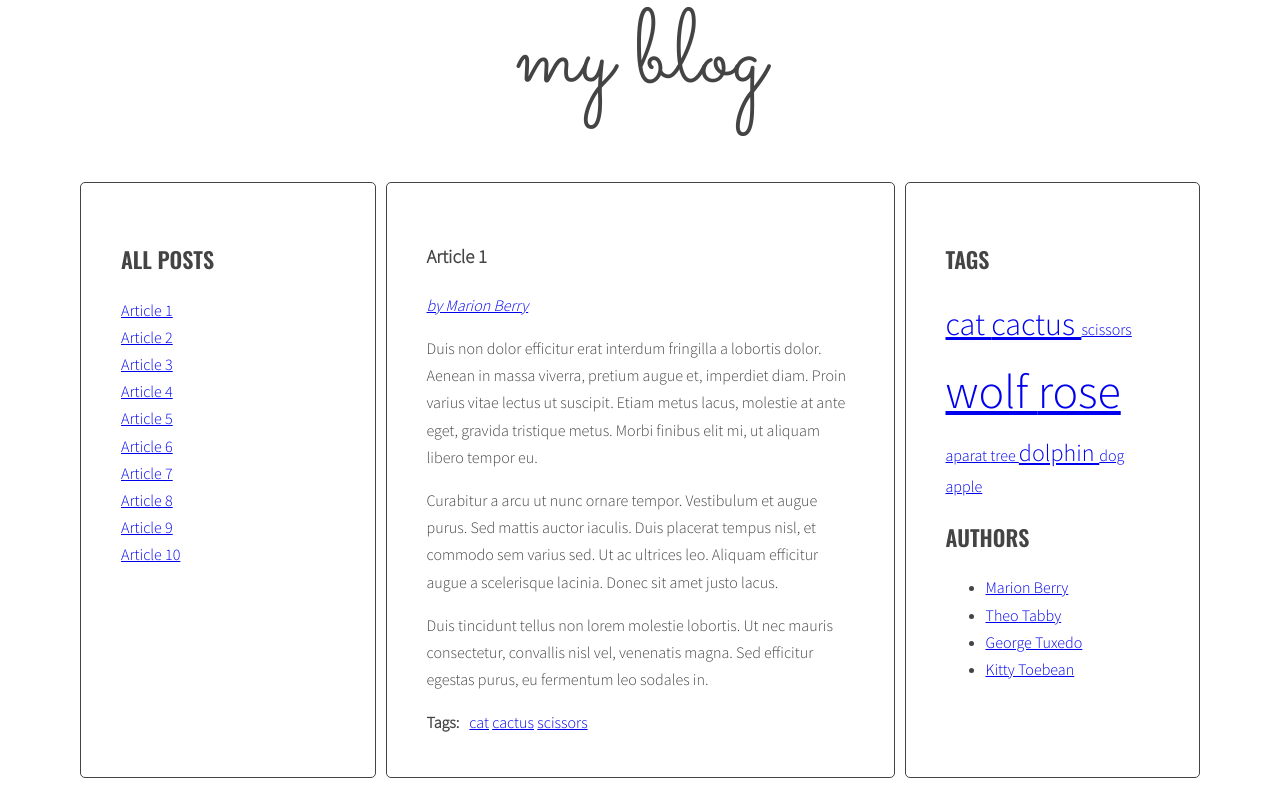
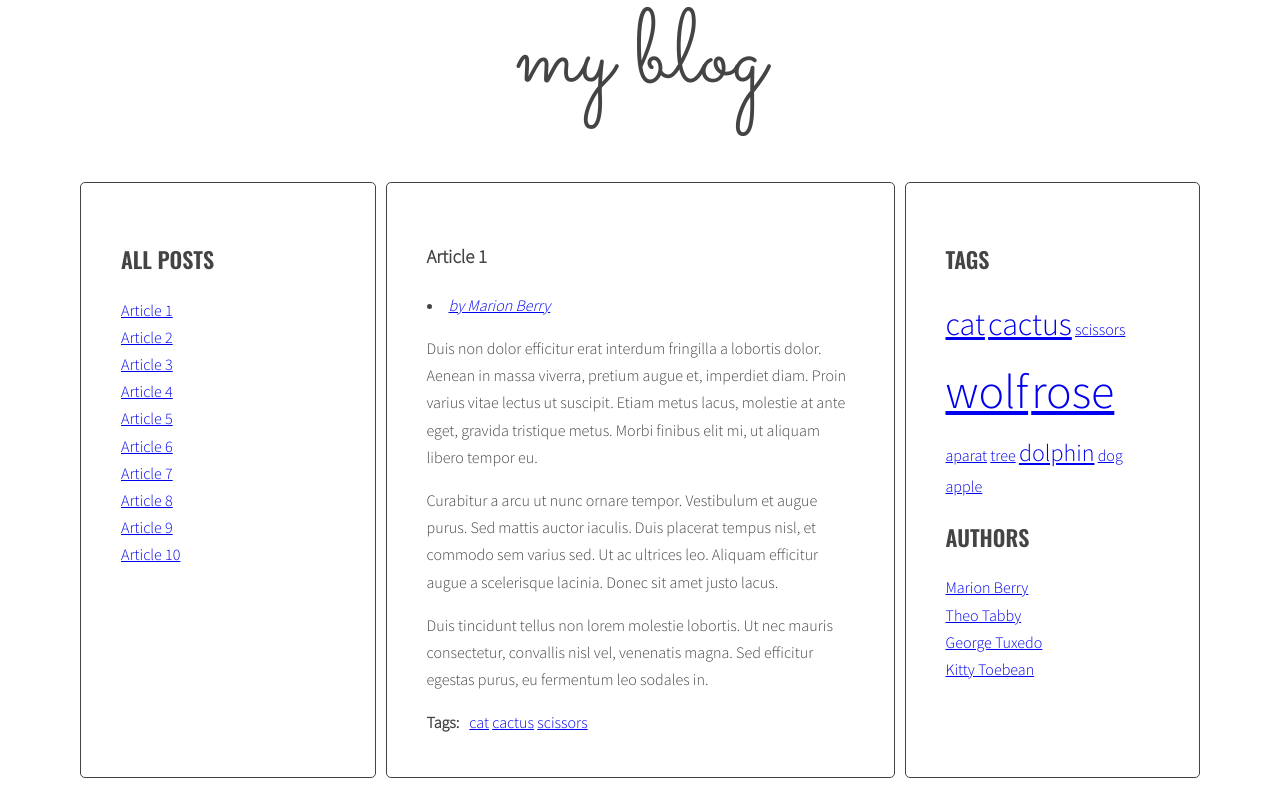
Before and after one commit to christopher-5/javascript-blog, a website: page index.html in a window 1280 px wide. Drawn offline with nearby package versions, Linux system fonts and the light colour scheme.

Commit message:
add handlebars

```diff
--- a/css/style.css
+++ b/css/style.css
@@ -103,10 +103,9 @@ body {
 .post-tags p {
   margin: 0 10px 0 0;
 }
-.list.tags {
-  display: block;
+a.active{
+  font-weight: bold;
 }
-
 .tag-size-1 {
   font-size: 16px;
 }
--- a/index.html
+++ b/index.html
@@ -191,6 +191,7 @@
             <aside class="sidebar">
               <h2 class="section-title">Tags</h2>
               <ul class="list tags">
+
                 <!-- <li><a href="#">design</a> <span>(6)</span></li>
                 <li><a href="#">code</a> <span>(5)</span></li>
                 <li><a href="#">tutorials</a> <span>(4)</span></li>
@@ -198,7 +199,7 @@
                 <li><a href="#">news</a> <span>(6)</span></li> -->
               </ul>
               <h2 class="section-title">Authors</h2>
-              <ul id="authors">
+              <ul id="authors" class='list'>
                 <!-- <li>
                   <a href="#">
                     <span class="author-name">Kitty Toebean</span>
@@ -225,6 +226,33 @@
         </div>
       </div>
 
+      <script src="https://cdnjs.cloudflare.com/ajax/libs/handlebars.js/4.1.0/handlebars.min.js"></script>
+
+      <script id="template-tag-cloud-link" type="text/x-handlebars-template">
+        {{#each tags}}
+        <span><a href="tag-{{tag}}" class="{{className}}">{{ tag }}</a></span>
+        {{/each}}
+      </script>
+
+      <script id="template-author-list-link" type="text/x-handlebars-template">
+        {{#each authors}}
+        <span><a href="author-{{author}}" >{{ author }}</a></span>
+        {{/each}}
+      </script>
+
+      <script id="template-tag-link" type="text/x-handlebars-template">
+        <li><a href="{{ id }}">{{ title }}</a></li>
+      </script>
+
+      <script id="template-author-link" type="text/x-handlebars-template">
+        <li><a href="#{{ id }}"><span>{{ title }}</span></a></li>
+      </script>
+
+      <script id="template-article-link" type="text/x-handlebars-template">
+        <li><a href="#{{ id }}"><span>{{ title }}</span></a></li>
+      </script>
+
       <script src="js/script.js"></script>
+
 </body>
 </html>
--- a/js/script.js
+++ b/js/script.js
@@ -4,6 +4,14 @@
 //     const links = document.querySelectorAll('.titles a');
     // console.log('links:', links);
 //   });
+
+const templates = {
+  tagLink: Handlebars.compile(document.querySelector('#template-tag-link').innerHTML),
+  authorLink: Handlebars.compile(document.querySelector('#template-author-link').innerHTML),
+  articleLink: Handlebars.compile(document.querySelector('#template-article-link').innerHTML),
+  authorListLink: Handlebars.compile(document.querySelector('#template-author-list-link').innerHTML),
+  tagCloudLink: Handlebars.compile(document.querySelector('#template-tag-cloud-link').innerHTML)
+}
 
 const optArticleSelector = '.post',
   optTitleSelector = '.post-title',
@@ -32,12 +40,8 @@ const optArticleSelector = '.post',
     /* get the title from the title element */
 
     /* create HTML of the link */
-    const linkHTML =
-      '<li><a href="' +
-      articleId +
-      '"><span>' +
-      articleTitle +
-      '</span></a></li>';
+    const linkHTMLData = {id: articleId, title: articleTitle};
+    const linkHTML = templates.articleLink(linkHTMLData);
     /* insert link into titleList */
     titleList.innerHTML = titleList.innerHTML + linkHTML;
     {
@@ -69,17 +73,15 @@ const optArticleSelector = '.post',
         }
 
         /* get 'href' attribute from the clicked link */
-        const correctArticle = document
-          .querySelector('.titles a.active')
-          .getAttribute('href');
+        const href = clickedElement.getAttribute('href');
         // console.log(correctArticle);
 
         /* find the correct article using the selector (value of 'href' attribute) */
-        const articleId = document.getElementById(correctArticle);
+        const correctArticle = document.querySelector(href);
         // console.log(articleId);
 
         /* add class 'active' to the correct article */
-        articleId.classList.add('active');
+        correctArticle.classList.add('active');
         // console.log('clickedElement (with plus): ' + clickedElement);
       };
 
@@ -140,7 +142,9 @@ generateTitleLinks();
       /* START LOOP: for each tag */
       for (let tag of articleTagsArray) {
         /* generate HTML of the link */
-        let tagToAdd =  '<li><a href="tag-' + tag +'"> '+ tag +' </a></li>'
+        // let  =  '<li><a href="tag-' + tag +'"> '+ tag +' </a></li>'
+        const taggtoAdd = {id: 'tag-' + tag, title: tag};
+        const tagToAdd = templates.tagLink(taggtoAdd);
         /* add generated code to html variable */
         html = html + tagToAdd + ' ';
          /* [NEW] check if this link is NOT already in allTags */
@@ -162,22 +166,26 @@ generateTitleLinks();
       const tagList = document.querySelector('.tags');
 
       /* [NEW] create variable for all links HTML code */
-      const tagsParam = calculateTagsParams(allTags);
-      console.log('tagsParams:', tagsParam)
-      let allTagsHTML = '';
+      const tagsParams = calculateTagsParams(allTags);
+      console.log('tagsParams:', tagsParams)
+      const allTagsData = {tags: []};
 
 
     /* [NEW] START LOOP: for each tag in allTags: */
     for(let tag in allTags){
-      console.log(calculateTagClass(allTags[tag], tagsParam));
-      const tagLinkHTML = '<span class="' + calculateTagClass(allTags[tag], tagsParam) + '"><a href="tag-' + tag + '">' + tag + '  </a></span>';
+      // console.log(calculateTagClass(allTags[tag], tagsParams));
+      // const tagLinkHTML = '<span class="' + calculateTagClass(allTags[tag], tagsParams) + '"><a href="tag-' + tag + '">' + tag + '  </a></span>';
       /* [NEW] generate code of a link and add it to allTagsHTML */
-      allTagsHTML += tagLinkHTML
+      allTagsData.tags.push({
+        tag: tag,
+        count: allTags[tag],
+        className: calculateTagClass(allTags[tag], tagsParams)
+      });
     }
     /* [NEW] END LOOP: for each tag in allTags: */
 
     /*[NEW] add HTML from allTagsHTML to tagList */
-    tagList.innerHTML = allTagsHTML;
+    tagList.innerHTML = templates.tagCloudLink(allTagsData);
     }
 
   generateTags();
@@ -245,8 +253,9 @@ addClickListenersToTags();
       const authorWrapper = articles[i].querySelector('.post-author');
       // console.log(authorWrapper)
 
-      authorWrapper.innerHTML = '<a href="author-' + articleAuthor + '">by ' + articleAuthor + '</a>';
-
+      //  = '<a href="author-' + articleAuthor + '">by ' + articleAuthor + '</a>';
+      const linkHTMLData = {id: 'author-' + articleAuthor, title: 'by ' + articleAuthor};
+      authorWrapper.innerHTML = templates.authorLink(linkHTMLData);
 
       if ( !aList.includes(articleAuthor )) {
         aList.push(articleAuthor)
@@ -254,7 +263,7 @@ addClickListenersToTags();
 
     }
     for (let author of aList) {
-      authorsList.innerHTML = authorsList.innerHTML + '<li><a href="author-' + author + '">' + author + '</a></li>';
+      authorsList.innerHTML = authorsList.innerHTML + '<li><a href="#author-' + author + '">' + author + '</a></li>';
     }
   }
   generateAuthors();
@@ -266,7 +275,7 @@ addClickListenersToTags();
 
     const author = href.split('author-')[1]
 
-    const activeAuthorLinks = document.querySelectorAll('a.active[href^="author-"]');
+    const activeAuthorLinks = document.querySelectorAll('a.active[href^="#author-"]');
 
     for (let author of activeAuthorLinks) {
       author.classList.remove('active');
@@ -275,14 +284,14 @@ addClickListenersToTags();
     const authors = document.querySelectorAll(`a[href^="${href}"]`)
 
     for (let author of authors) {
-      author.classList.add('active')
+      author.classList.add('active');
     }
 
     generateTitleLinks('[data-author="' + author + '"]');
   }
 
   function addClickListenersToAuthors() {
-    const authorLinks = document.querySelectorAll('a[href^="author-"]');
+    const authorLinks = document.querySelectorAll('a[href^="#author-"]');
 
     for (let link of authorLinks) {
       link.addEventListener('click', authorClickHandler)
```
Also changed, not shown: .eslintrc.json.
